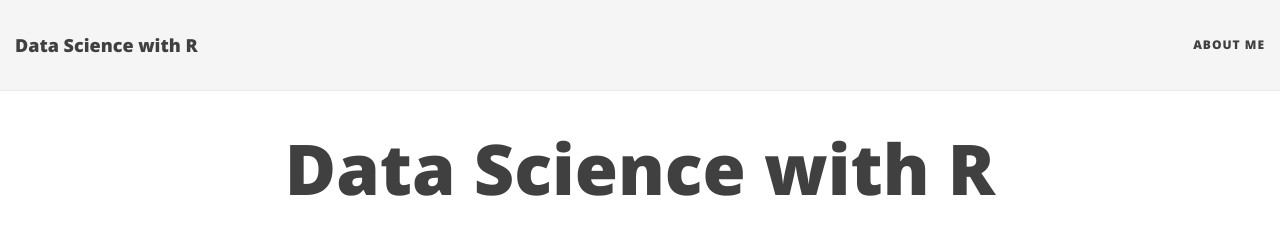
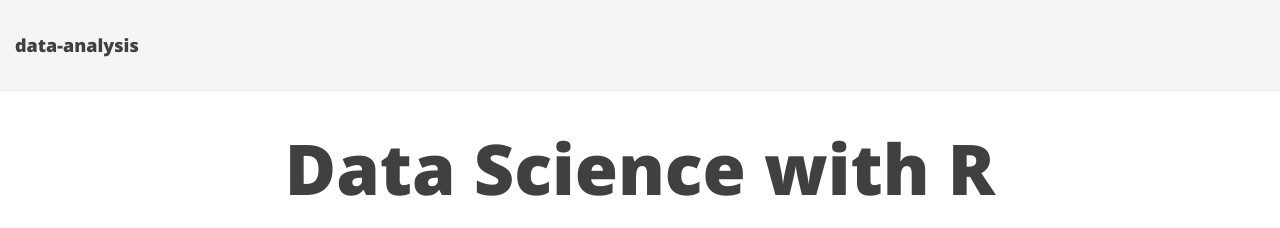
Before and after one commit to sabman83/data-analysis, a Jekyll site: the page built from index.html, in a window 1280 px wide. Shown: the top 228 px of the page. Built offline with Jekyll 4.4.1, drawn with Linux system fonts in a browser that asks for light colours; nearby versions of some CDN libraries; the list of posts is cut into pages by our own code; part of the change alters nothing that is shown.

Commit message:
Update _config.yml

```diff
--- a/_config.yml
+++ b/_config.yml
@@ -14,16 +14,16 @@ baseurl: "/data-analysis"
 # Of course don't forget to change the username and projectname to YOUR username and project
 
 # Name of website
-title: Data Science with R
+title:
 
 # Short description of your site
-description: Posts about my analysis work using R with data sets sourced from different repositories.
+description:
 
 # --- Navigation bar options --- #
 
 # List of links in the navigation bar
 navbar-links:
-  About Me: "aboutme"
+  #About Me: "aboutme"
 
 # Image to show in the navigation bar - image must be a square (width = height)
 # Remove this parameter if you don't want an image in the navbar
```
